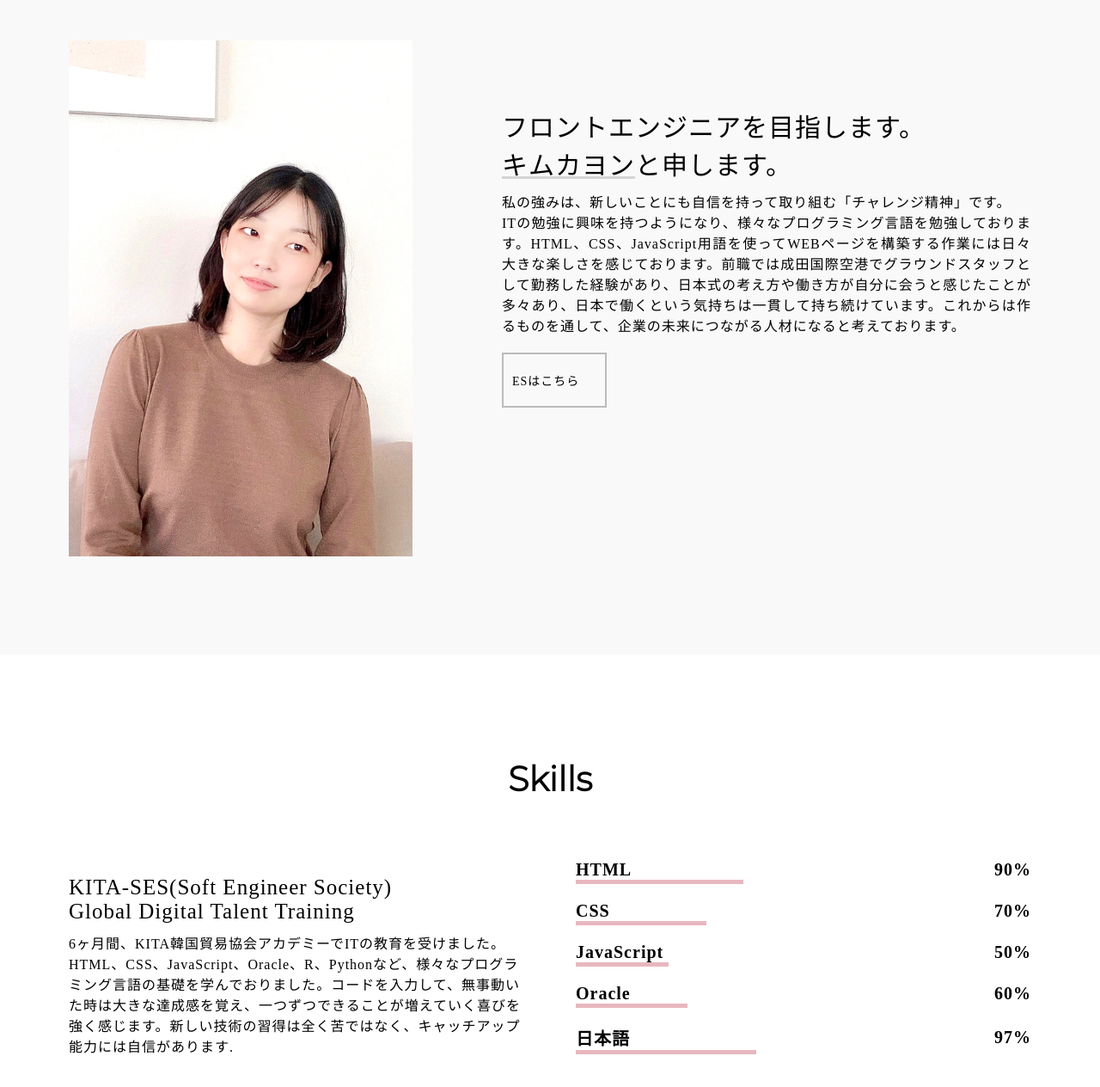
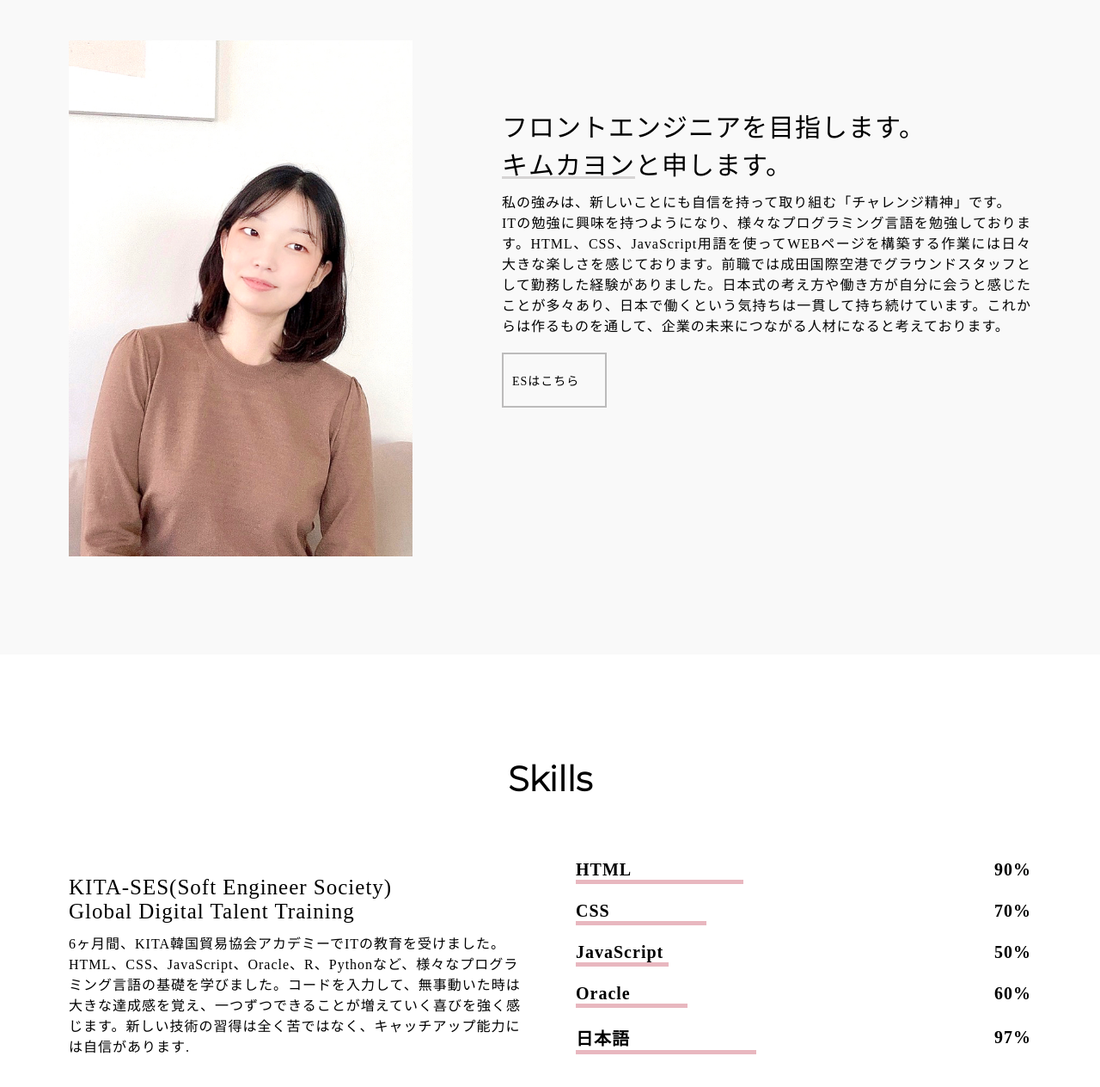
Before and after one commit to intention0321/portfolio_kimka, a plain HTML site: page index.html in a window 1280 px wide. Shown: the part 992-2256 px from the top of the page at 86% size. Drawn offline with Linux system fonts and the light colour scheme; a web font is replaced by a local one.

Commit message:
Update index.html

```diff
--- a/index.html
+++ b/index.html
@@ -51,7 +51,7 @@
                 <div class="column_right">
                     <div class="text">フロントエンジニアを目指します。<br><span>キムカヨン</span>と申します。</div>
                         <div class="text_ex">私の強みは、新しいことにも自信を持って取り組む「チャレンジ精神」です。<br>
-                        ITの勉強に興味を持つようになり、様々なプログラミング言語を勉強しております。HTML、CSS、JavaScript用語を使ってWEBページを構築する作業には日々大きな楽しさを感じております。前職では成田国際空港でグラウンドスタッフとして勤務した経験があり、日本式の考え方や働き方が自分に会うと感じたことが多々あり、日本で働くという気持ちは一貫して持ち続けています。これからは作るものを通して、企業の未来につながる人材になると考えております。
+                        ITの勉強に興味を持つようになり、様々なプログラミング言語を勉強しております。HTML、CSS、JavaScript用語を使ってWEBページを構築する作業には日々大きな楽しさを感じております。前職では成田国際空港でグラウンドスタッフとして勤務した経験がありました。日本式の考え方や働き方が自分に会うと感じたことが多々あり、日本で働くという気持ちは一貫して持ち続けています。これからは作るものを通して、企業の未来につながる人材になると考えております。
                         </div>
                         <a href="bitA_ES.html">ESはこちら</a>
                 </div>
@@ -67,7 +67,7 @@
                         <div class="text">KITA-SES(Soft Engineer Society)<br>
                             Global Digital Talent Training</div>
                     <p>6ヶ月間、KITA韓国貿易協会アカデミーでITの教育を受けました。<br>
-                        HTML、CSS、JavaScript、Oracle、R、Pythonなど、様々なプログラミング言語の基礎を学んでおりました。コードを入力して、無事動いた時は大きな達成感を覚え、一つずつできることが増えていく喜びを強く感じます。新しい技術の習得は全く苦ではなく、キャッチアップ能力には自信があります.
+                        HTML、CSS、JavaScript、Oracle、R、Pythonなど、様々なプログラミング言語の基礎を学びました。コードを入力して、無事動いた時は大きな達成感を覚え、一つずつできることが増えていく喜びを強く感じます。新しい技術の習得は全く苦ではなく、キャッチアップ能力には自信があります.
                         </p>
                         </div>
                     <div class="column_right">
```
